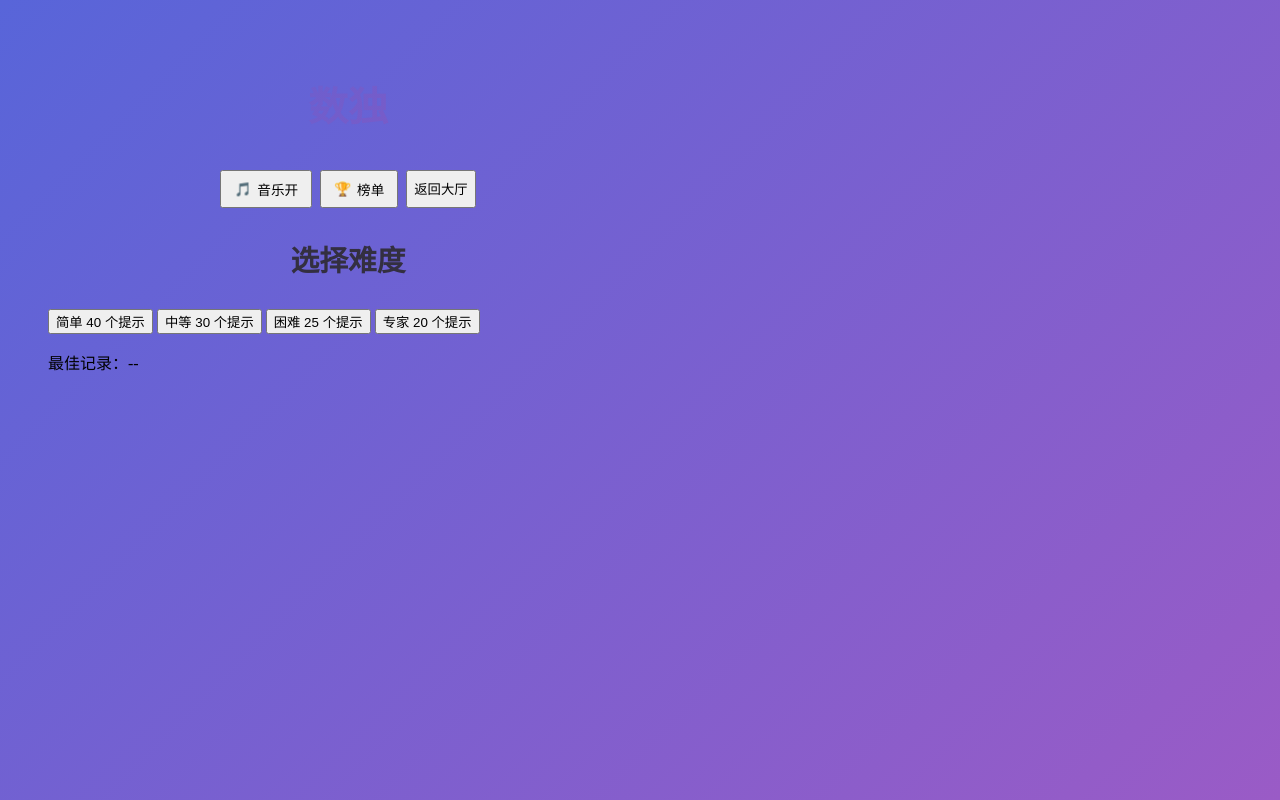
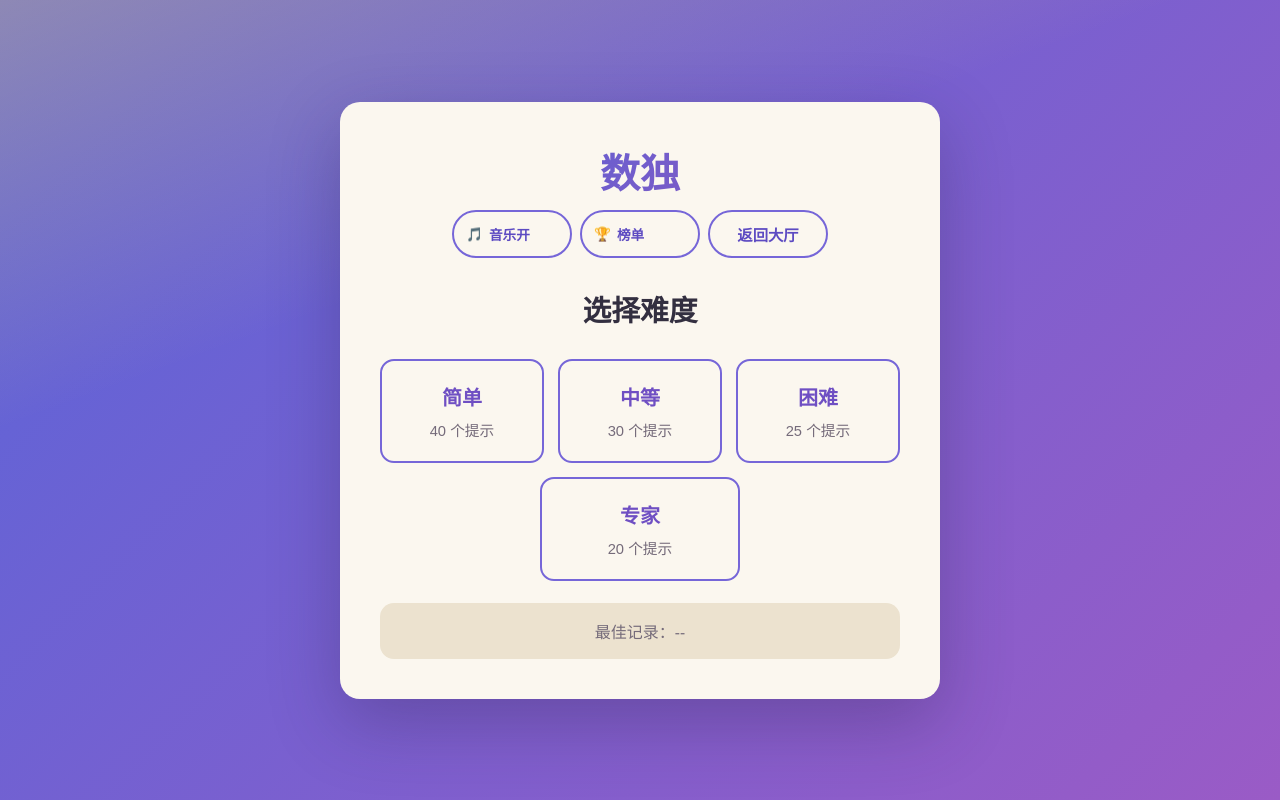
Before and after one commit to altmanXray/Fun_City, a plain HTML site: page games/sudoku/index.html in a window 1280 px wide. Drawn offline with Linux system fonts and the light colour scheme.

Commit message:
修复难度选择界面样式丢失：恢复 theme.css 被误删的基础样式段（reset/body/容器/通用按钮/开始蒙层/难度选择），全部页面缓存版本升至 v22

```diff
--- a/assets/theme.css
+++ b/assets/theme.css
@@ -11,6 +11,7 @@
     /* 背景与容器 */
     --bg-start: #5865d9;
     --bg-end: #9a5bc6;
+    --bg-tint: rgba(255, 211, 105, 0.32);
 
     --surface: #fbf7ef;
     --surface-alt: #ece2cf;
@@ -39,6 +40,185 @@
     --shadow-btn-hover: 0 12px 24px rgba(88, 101, 217, 0.28);
 }
 
+
+* {
+    margin: 0;
+    padding: 0;
+    box-sizing: border-box;
+}
+
+body {
+    min-height: 100vh;
+    padding: 20px;
+    display: flex;
+    align-items: center;
+    justify-content: center;
+    background:
+        linear-gradient(160deg, var(--bg-tint), transparent 34%),
+        linear-gradient(135deg, var(--bg-start) 0%, var(--bg-end) 100%);
+    font-family: var(--font);
+    color: var(--text);
+}
+
+/* 容器基础：颜色/圆角/阴影统一，各游戏只覆盖 width / padding */
+.container {
+    width: min(540px, 100%);
+    padding: 30px;
+    border-radius: 20px;
+    background: var(--surface);
+    box-shadow: var(--shadow-card);
+}
+
+@keyframes fadeIn {
+    from {
+        opacity: 0;
+        transform: translateY(12px);
+    }
+    to {
+        opacity: 1;
+        transform: translateY(0);
+    }
+}
+
+/* ---------- 通用按钮 ---------- */
+.btn,
+.ghost-btn {
+    min-width: 120px;
+    padding: 11px 20px;
+    border: 0;
+    border-radius: 999px;
+    cursor: pointer;
+    font-size: 0.96rem;
+    font-weight: 800;
+    transition: transform 0.2s ease, box-shadow 0.2s ease, background 0.2s ease;
+}
+
+.btn {
+    background: linear-gradient(135deg, var(--btn-start), var(--btn-end));
+    color: #fff;
+    box-shadow: var(--shadow-btn);
+}
+
+.secondary-btn,
+.ghost-btn {
+    background: var(--surface);
+    color: var(--accent-strong);
+    border: 2px solid var(--border);
+    box-shadow: none;
+}
+
+.btn:hover,
+.ghost-btn:hover,
+.btn:focus-visible,
+.ghost-btn:focus-visible {
+    transform: translateY(-2px);
+    box-shadow: var(--shadow-btn-hover);
+    outline: none;
+}
+
+.secondary-btn:hover,
+.ghost-btn:hover {
+    background: var(--surface-soft);
+}
+
+/* ---------- 开始蒙层（所有游戏统一） ----------
+   用法：把它放进一个 position: relative 的棋盘容器里，
+   点击后加 .hidden 隐藏，游戏（含计时）随之开始。 */
+.start-overlay {
+    position: absolute;
+    inset: 0;
+    z-index: 5;
+    display: flex;
+    align-items: center;
+    justify-content: center;
+    border-radius: inherit;
+    background: rgba(31, 25, 51, 0.55);
+    -webkit-backdrop-filter: blur(2px);
+    backdrop-filter: blur(2px);
+    cursor: pointer;
+}
+
+.start-overlay.hidden {
+    display: none;
+}
+
+.start-overlay .start-btn {
+    padding: 18px 48px;
+    border: 0;
+    border-radius: 999px;
+    background: linear-gradient(135deg, var(--btn-start), var(--btn-end));
+    color: #fff;
+    font-size: 1.35rem;
+    font-weight: 800;
+    cursor: pointer;
+    box-shadow: var(--shadow-btn);
+    transition: transform 0.16s ease, box-shadow 0.16s ease;
+}
+
+.start-overlay .start-btn:hover,
+.start-overlay .start-btn:focus-visible {
+    transform: translateY(-2px);
+    box-shadow: var(--shadow-btn-hover);
+    outline: none;
+}
+
+/* ---------- 难度选择（所有游戏统一） ----------
+   用 flexbox + 卡片自身 max-width，任何情况下单张卡片都不会超过 200px。 */
+.difficulty-grid {
+    display: flex;
+    flex-wrap: wrap;
+    justify-content: center;
+    gap: 14px;
+    max-width: 540px;
+    margin: 0 auto 22px;
+}
+
+.difficulty-btn {
+    flex: 1 1 140px;
+    max-width: 200px;
+    min-height: 104px;
+    padding: 18px;
+    border: 2px solid var(--border);
+    border-radius: 14px;
+    background: var(--surface);
+    color: var(--accent);
+    cursor: pointer;
+    text-align: center;
+    transition: transform 0.2s ease, box-shadow 0.2s ease, background 0.2s ease;
+}
+
+.difficulty-btn:hover,
+.difficulty-btn:focus-visible {
+    background: var(--surface-soft);
+    transform: translateY(-4px);
+    box-shadow: var(--shadow-btn-hover);
+    outline: none;
+}
+
+.difficulty-name {
+    display: block;
+    margin-bottom: 8px;
+    font-size: 1.25rem;
+    font-weight: 700;
+}
+
+.difficulty-detail {
+    display: block;
+    color: var(--muted);
+    font-size: 0.92rem;
+}
+
+/* 难度选择界面底部的「最佳记录」提示条（统一） */
+.best-panel {
+    max-width: 520px;
+    margin: 0 auto;
+    padding: 16px;
+    text-align: center;
+    color: var(--muted);
+    background: var(--surface-alt);
+    border-radius: 14px;
+    font-size: 1rem;
+}
 
 /* ---------- 游戏信息面板：用时 / 最佳记录 / 其它（统一） ---------- */
 .info-panel {
--- a/games/sudoku/index.html
+++ b/games/sudoku/index.html
@@ -8,7 +8,7 @@
     <style>html{background:linear-gradient(135deg,#5865d9,#9a5bc6) fixed}</style>
     <meta name="viewport" content="width=device-width, initial-scale=1.0">
     <title>数独 - Fun City</title>
-    <link rel="stylesheet" href="../../assets/theme.css?v=21">
+    <link rel="stylesheet" href="../../assets/theme.css?v=22">
     <link rel="stylesheet" href="style.css?v=3">
 </head>
 <body data-game="sudoku">
```
Also changed, not shown: games/2048/index.html (+1 -1 lines), games/bazi/index.html (+1 -1 lines), games/breakout/index.html (+1 -1 lines), games/calendar/index.html (+1 -1 lines), games/daily-fortune/index.html (+1 -1 lines), games/gomoku/index.html (+1 -1 lines), games/idiom/index.html (+1 -1 lines), games/mbti/index.html (+1 -1 lines), games/memory/index.html (+1 -1 lines), games/moon-blocks/index.html (+1 -1 lines), games/othello/index.html (+1 -1 lines), games/schulte/index.html (+1 -1 lines), games/snake/index.html (+1 -1 lines), games/ziwei/index.html (+1 -1 lines), 2 more files.
